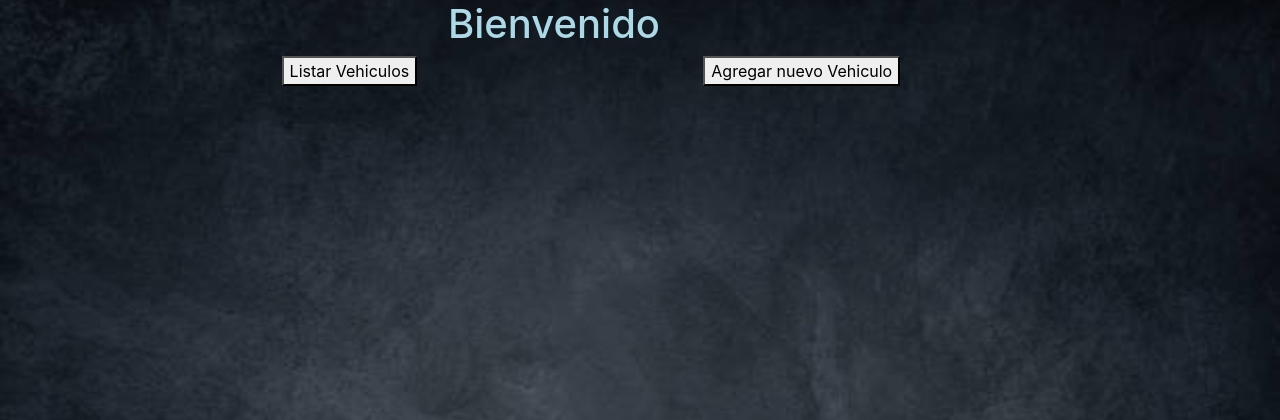
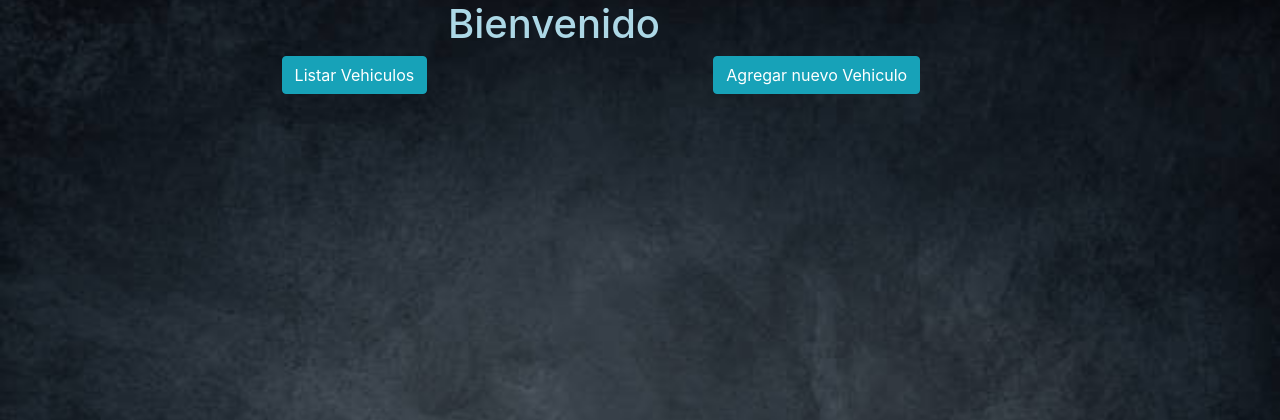
Before and after one commit to CristobalAvendano/Prueba3, a Django app: page /index.html in a window 1280 px wide; the page is wider, and only the part inside the window is pictured. Shown: the top 420 px of that part. Run offline with Django 3.2, Linux system fonts and the light colour scheme.

Commit message:
Add files via upload

```diff
--- a/proyecto_prueba/app_prueba/templates/agregar.html
+++ b/proyecto_prueba/app_prueba/templates/agregar.html
@@ -12,11 +12,11 @@
 
     <body>
         {% block content %}
-        <h1 class="titulo">NUEVO VEHICULO</h1>
+        <h1 class="titulo">Nuevo Vehiculo</h1>
         <form method="POST" class="formulario">
             {% csrf_token %}
             {{formulario.as_p}}
-            <button type="submit" class="almacenar">
+            <button type="submit" class="almacenar btn btn-primary">
                 Almacenar
             </button>
         </form> {% endblock %}
--- a/proyecto_prueba/app_prueba/templates/index.html
+++ b/proyecto_prueba/app_prueba/templates/index.html
@@ -12,9 +12,9 @@
 <body class="fondo">
     <h1 class='titulo'>Bienvenido</h1>
     <a href="listar.html" class='botonIndex'>
-        <button>Listar Vehiculos</button></a>
-    <a href="agregar.html" class='botonIndex'>
-        <button>Agregar nuevo Vehiculo</button></a>
+        <button class='btn btn-info'>Listar Vehiculos</button></a>
+    <a href="agregar.html" class=' botonIndex'>
+        <button class='btn btn-info'>Agregar nuevo Vehiculo</button></a>
 </body>
 
 </html>
```
